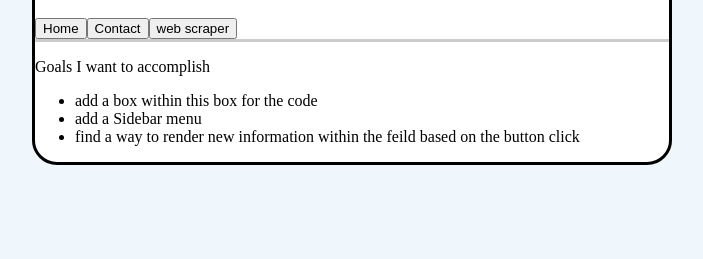
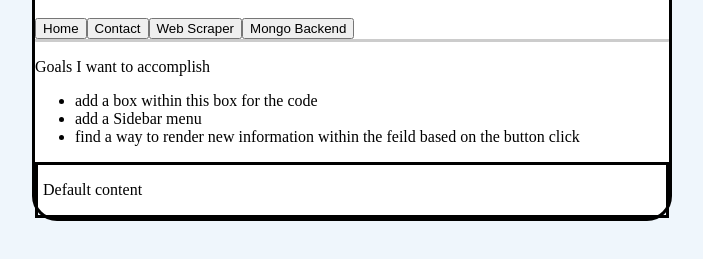
Before and after one commit to doll94av/fullstack-development, a React app in the folder frontend/: page / in a window 1280 px wide. Shown: the part 103-362 px from the top of the page, without its empty margins (308-1011 px from the left). Built offline with nearby package versions, Linux system fonts and the light colour scheme.

Commit message:
Button functionality
Added logic to create a map of buttons based on elements in an array. This helps the code be modular and adding new content in the future should be as easy as adding to the array of button values.

```diff
--- a/frontend/public/index.html
+++ b/frontend/public/index.html
@@ -1,3 +1,8 @@
 <!DOCTYPE html>
+<html>
+<head>
+  <title>Portfolio</title>
+</head>
   <div id="root">
   </div>
+</html>
--- a/frontend/src/index.css
+++ b/frontend/src/index.css
@@ -33,3 +33,9 @@ body {
 #banner {
   text-align: center;
 }
+
+#generalDescription {
+  border: solid;
+  padding-left: 5px;
+  padding-right: 5px;
+}
--- a/frontend/src/index.js
+++ b/frontend/src/index.js
@@ -5,14 +5,56 @@ import './index.css';
 
 class ButtonBar extends React.Component {
   render() {
+     //list all buttons, load them into a single array after creation then add them to a map to send to the DOM
+     var buttonList = ["Home", "Contact", "Web Scraper", "Mongo Backend"];
+     for(var i = 0; i < buttonList.length; i++) {
+       buttonList[i] = <Buttons name={buttonList[i]} />
+     };
+     const listedButtons = buttonList.map((button) =>
+      button
+     );
+
     return(
       <div id="navBar">
-      <button>Home</button>
-      <button>Contact</button>
-      <button>web scraper</button>
+      {listedButtons}
       </div>
     );
   }
+}
+
+
+class Buttons extends React.Component {
+  constructor(props) {
+    super(props)
+    this.handleClick = this.handleClick.bind(this);
+  }
+  handleClick(i) {
+    //change both <bodyFeild or another div added later> as well as the PageDescription and Project descriptoon
+    console.log('triggered');
+    PageDescription()
+  }
+  render() {
+    return (
+      <button name={this.props.name} onClick={this.handleClick}>{this.props.name}</button>
+    );
+  }
+}
+
+class PageDescription extends React.Component {
+  constructor(props) {
+    super(props);
+    this.state = {
+      message: "Default content"
+    }
+  }
+  render(i) {
+    return (
+      <div id="generalDescription">
+      <p name="description">{this.state.message}</p>
+      </div>
+    );
+  }
+
 }
 
 class BodyFeild extends React.Component {
@@ -27,6 +69,8 @@ class BodyFeild extends React.Component {
           <li>add a Sidebar menu</li>
           <li>find a way to render new information within the feild based on the button click</li>
         </ul>
+
+        <PageDescription />
       </div>
     );
   }
```
